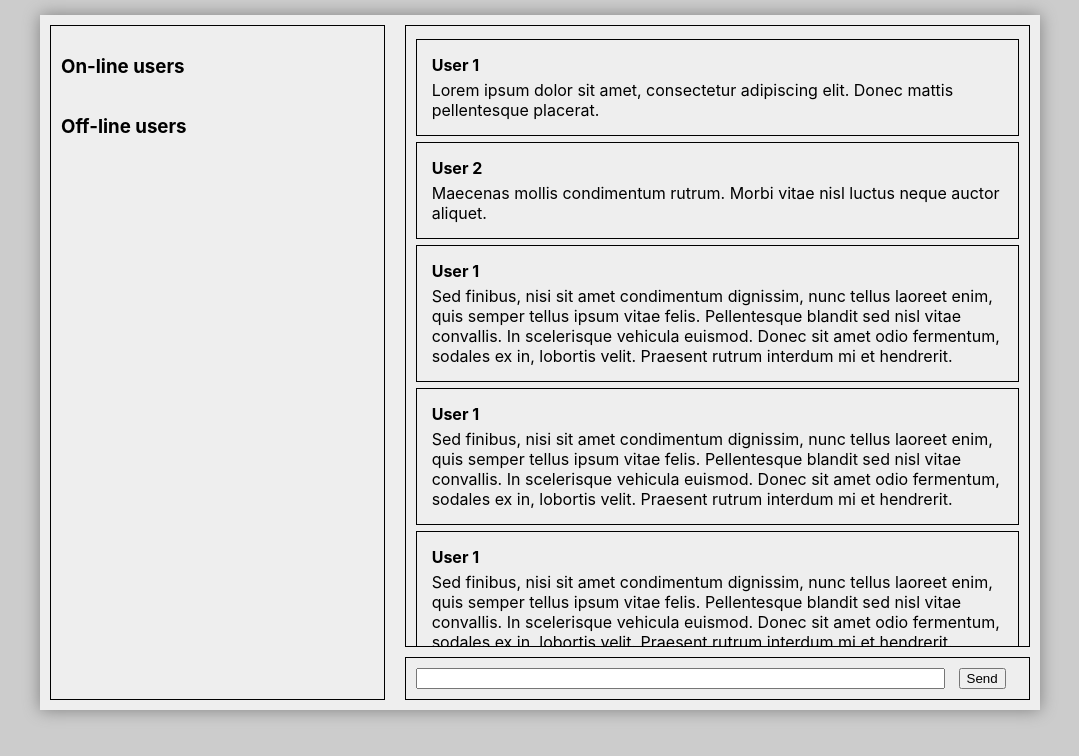
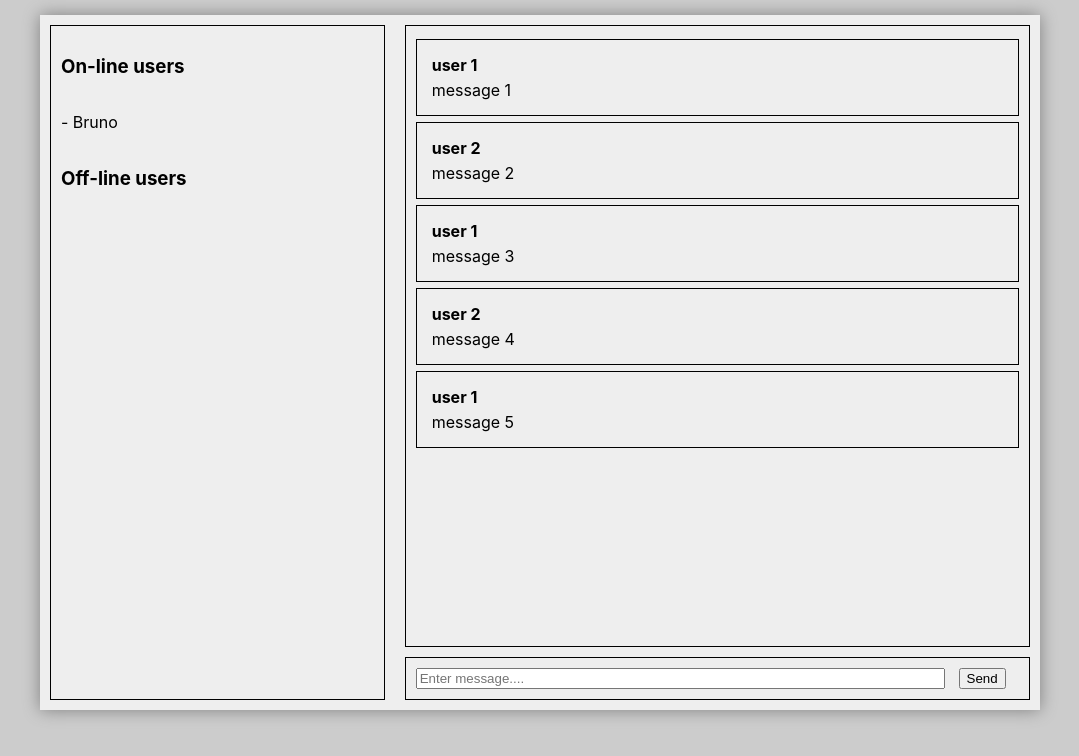
Before and after one commit to BrunoBiluca/finantial-chat, a React (Create React App) app in the folder finantial-chat-front/: page / in a window 1280 px wide. Shown: the top 756 px of the page, without its empty margins (100-1179 px from the left). Built offline with nearby package versions, Linux system fonts and the light colour scheme.

Commit message:
:recycle: Message board and messages components

```diff
--- a/finantial-chat-front/src/App.js
+++ b/finantial-chat-front/src/App.js
@@ -1,47 +1,37 @@
-import React from 'react';
-import './App.css';
+import React, { useState } from 'react'
+import MessageBoard from './MessageBoard'
+import './App.css'
 
 function App() {
+
+  const [user, setUser] = useState('Bruno')
+  const [message, setMessage] = useState()
+  const [messagesList, setMessagesList] = useState([
+    {'user': 'user 1', "message": "message 1"},
+    {'user': 'user 2', "message": "message 2"},
+    {'user': 'user 1', "message": "message 3"},
+    {'user': 'user 2', "message": "message 4"},
+    {'user': 'user 1', "message": "message 5"}
+  ])
+
+  function sendMessage(){
+    let newMessage = {user: user, message: message}
+    setMessage('')
+    setMessagesList([...messagesList, newMessage])
+  }
+
   return (
     <div className="chat">
       <div className="chat-users">
         <h3>On-line users</h3>
+        <p> - Bruno</p>
         <h3>Off-line users</h3>
       </div>
       <div className="chat-main">
-        <div className="chat-messages">
-          <div className="message">
-            <p>User 1</p>
-            <p>Lorem ipsum dolor sit amet, consectetur adipiscing elit. Donec mattis pellentesque placerat.</p>
-          </div>
-          <div className="message">
-            <p>User 2</p>
-            <p>Maecenas mollis condimentum rutrum. Morbi vitae nisl luctus neque auctor aliquet.</p>
-          </div>
-          <div className="message">
-            <p>User 1</p>
-            <p>Sed finibus, nisi sit amet condimentum dignissim, nunc tellus laoreet enim, quis semper tellus ipsum vitae felis. Pellentesque blandit sed nisl vitae convallis. In scelerisque vehicula euismod. Donec sit amet odio fermentum, sodales ex in, lobortis velit. Praesent rutrum interdum mi et hendrerit.</p>
-          </div>
-          <div className="message">
-            <p>User 1</p>
-            <p>Sed finibus, nisi sit amet condimentum dignissim, nunc tellus laoreet enim, quis semper tellus ipsum vitae felis. Pellentesque blandit sed nisl vitae convallis. In scelerisque vehicula euismod. Donec sit amet odio fermentum, sodales ex in, lobortis velit. Praesent rutrum interdum mi et hendrerit.</p>
-          </div>
-          <div className="message">
-            <p>User 1</p>
-            <p>Sed finibus, nisi sit amet condimentum dignissim, nunc tellus laoreet enim, quis semper tellus ipsum vitae felis. Pellentesque blandit sed nisl vitae convallis. In scelerisque vehicula euismod. Donec sit amet odio fermentum, sodales ex in, lobortis velit. Praesent rutrum interdum mi et hendrerit.</p>
-          </div>
-          <div className="message bot-message">
-            <p>Stock Consultant Bot</p>
-            <p>APPL.US quote is $93.42 per share</p>
-          </div>
-          <div className="message">
-            <p>User 2</p>
-            <p>Sed finibus, nisi sit amet condimentum dignissim.</p>
-          </div>
-        </div>
+        <MessageBoard messages={messagesList}/>
         <div className="chat-send">
-          <input type="text"/>
-          <button>Send</button>
+          <input placeholder="Enter message...." type="text" value={message} onChange={e => setMessage(e.target.value)}/>
+          <button onClick={sendMessage}>Send</button>
         </div>
       </div>
     </div>
--- /dev/null
+++ b/finantial-chat-front/src/MessageBoard.jsx
@@ -0,0 +1,12 @@
+import MessageItem from "./MessageItem"
+
+export default function MessageBoard(props){
+
+    return (
+        <div className="chat-messages">
+            {props.messages.map(message => {
+                return <MessageItem message={message} />
+            })}
+        </div>
+    )
+}
--- /dev/null
+++ b/finantial-chat-front/src/MessageItem.jsx
@@ -0,0 +1,8 @@
+export default function MessageItem(props) {
+    return (
+        <div className="message">
+            <p>{props.message.user}</p>
+            <p>{props.message.message}</p>
+        </div>
+    )
+}
```
